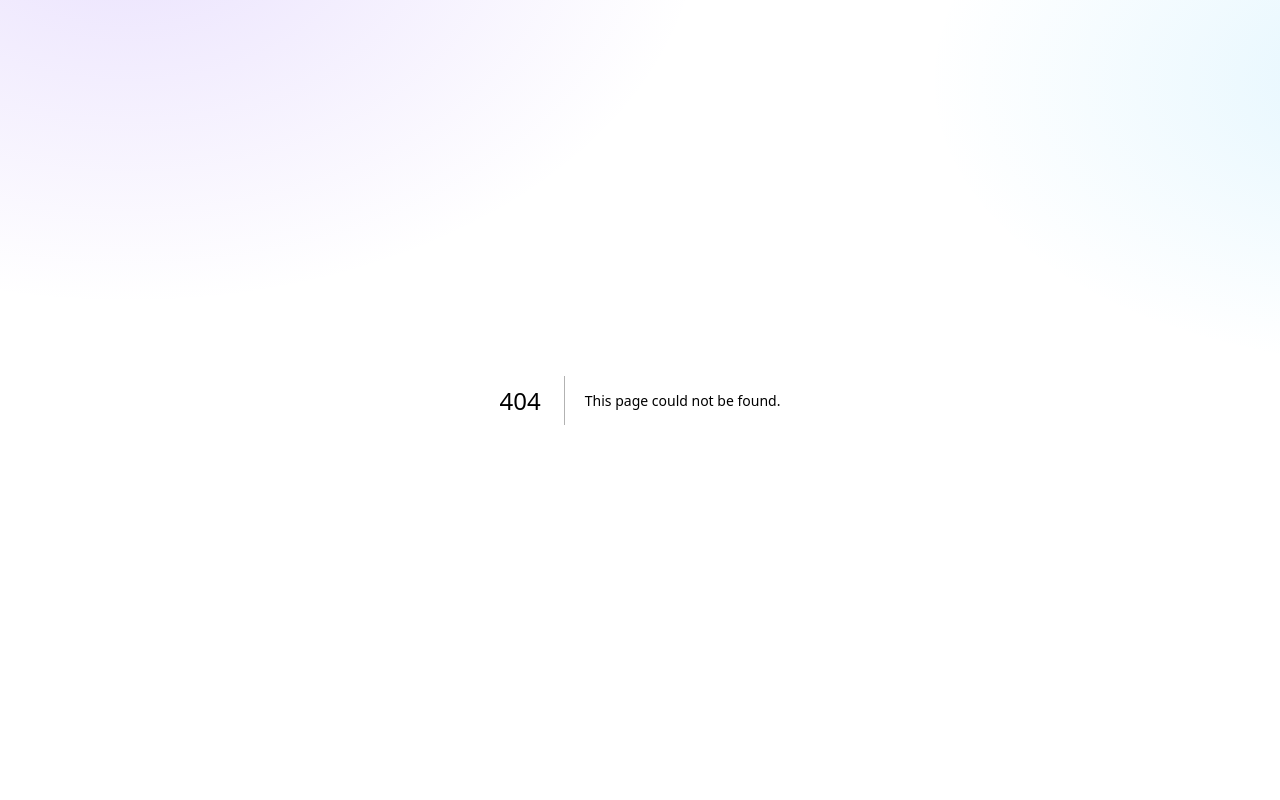
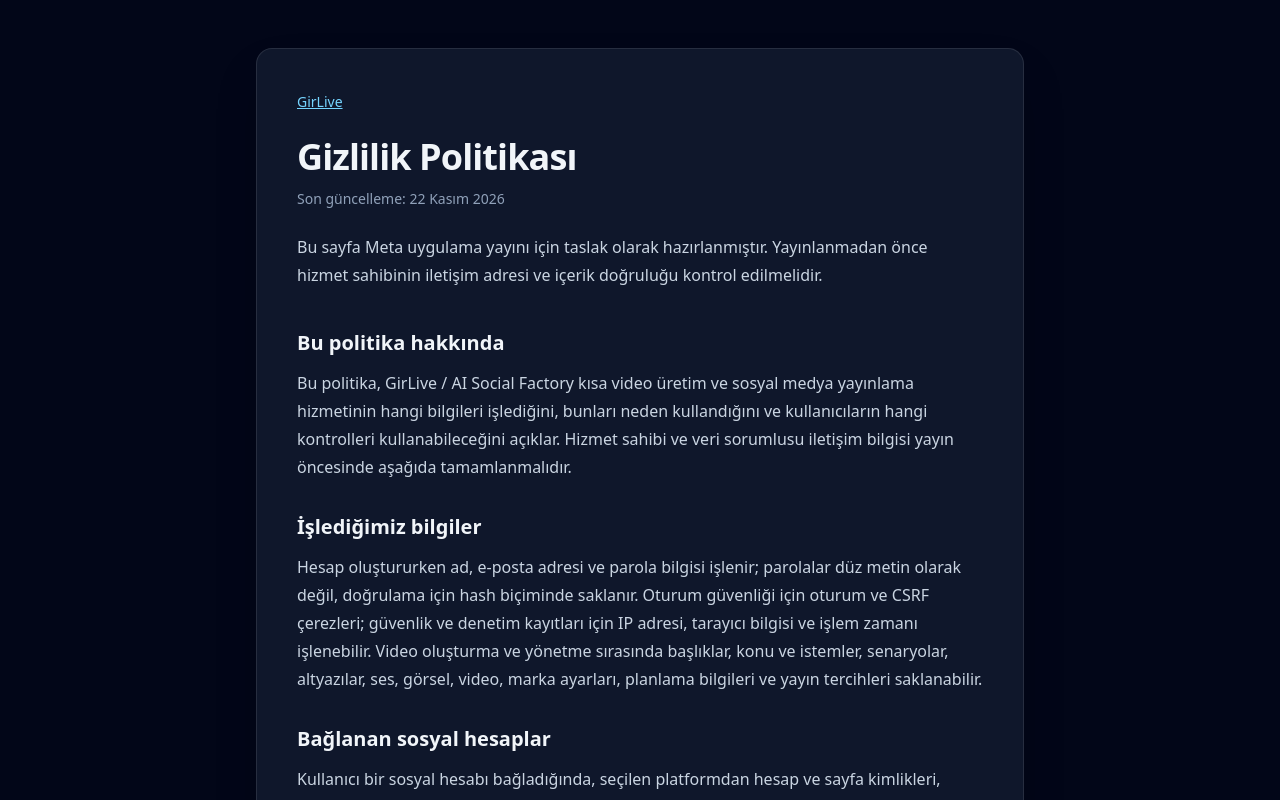
Before and after one commit to mesutbyrm/Yapayzekavideo, a Next.js app in the folder apps/web/: page /privacy in a window 1280 px wide. Before the commit this address had no page. Shown: the top 800 px of the page. Built offline with nearby package versions, Linux system fonts and the light colour scheme.

Commit message:
Add public privacy policy draft

```diff
--- /dev/null
+++ b/apps/web/src/app/privacy/page.tsx
@@ -0,0 +1,70 @@
+import type { Metadata } from "next";
+
+export const metadata: Metadata = {
+  title: "Gizlilik Politikası",
+  description: "GirLive ve AI Social Factory hizmetlerinde kişisel verilerin nasıl işlendiği.",
+  robots: { index: true, follow: true },
+};
+
+const sections = [
+  {
+    title: "Bu politika hakkında",
+    body: "Bu politika, GirLive / AI Social Factory kısa video üretim ve sosyal medya yayınlama hizmetinin hangi bilgileri işlediğini, bunları neden kullandığını ve kullanıcıların hangi kontrolleri kullanabileceğini açıklar. Hizmet sahibi ve veri sorumlusu iletişim bilgisi yayın öncesinde aşağıda tamamlanmalıdır.",
+  },
+  {
+    title: "İşlediğimiz bilgiler",
+    body: "Hesap oluştururken ad, e-posta adresi ve parola bilgisi işlenir; parolalar düz metin olarak değil, doğrulama için hash biçiminde saklanır. Oturum güvenliği için oturum ve CSRF çerezleri; güvenlik ve denetim kayıtları için IP adresi, tarayıcı bilgisi ve işlem zamanı işlenebilir. Video oluşturma ve yönetme sırasında başlıklar, konu ve istemler, senaryolar, altyazılar, ses, görsel, video, marka ayarları, planlama bilgileri ve yayın tercihleri saklanabilir.",
+  },
+  {
+    title: "Bağlanan sosyal hesaplar",
+    body: "Kullanıcı bir sosyal hesabı bağladığında, seçilen platformdan hesap ve sayfa kimlikleri, görünen ad/kullanıcı adı, profil görseli, verilen izin kapsamları ve bağlantı durumu alınabilir. Yayın, analiz ve bağlantı yönetimi için OAuth erişim belirteçleri saklanır; uygulamadaki token saklama alanları AES-256-GCM ile şifrelenir. Yayın işleri, sonuçlar, platform kimlikleri ve sağlanan analiz ölçümleri de hizmetin çalışması için tutulabilir.",
+  },
+  {
+    title: "Bilgileri nasıl kullanıyoruz",
+    body: "Bilgiler; hesabı doğrulamak ve korumak, kullanıcı tarafından istenen fikir/senaryo/video üretimini yürütmek, ses ve altyazı oluşturmak, içeriği planlamak veya bağlı platformlarda yayımlamak, yayın ve analiz sonuçlarını göstermek, maliyetleri ve kullanım sınırlarını hesaplamak, hataları gidermek ve kötüye kullanımı önlemek için kullanılır.",
+  },
+  {
+    title: "Hizmet sağlayıcılarla paylaşım",
+    body: "İçerik üretiminde yönetici tarafından yapılandırılmış metin modeli sağlayıcısına (OpenAI veya Anthropic) gerekli istem ve içerik gönderilebilir. Seslendirme için kullanıcı metni Google Cloud Text-to-Speech'e gönderilebilir. Kullanıcı tarafından seçilen medya sağlayıcıları ve depolama altyapısı (GirLive VPS'si veya yapılandırılmışsa Cloudflare R2) kullanılabilir. Sosyal hesaba bağlanma, yayınlama ve analiz istekleri ilgili platforma, örneğin Meta/Instagram, Facebook, TikTok veya YouTube'a iletilir. Bu sağlayıcılar verileri kendi gizlilik şartlarına göre işleyebilir ve farklı ülkelerde bulundurabilir.",
+  },
+  {
+    title: "Saklama ve güvenlik",
+    body: "Bilgiler, hizmeti sağlamak ve güvenliğini korumak için gerekli olduğu süre boyunca saklanır. Kullanıcı hesabı ve yalnızca o kullanıcıya ait markalar silindiğinde bunlara bağlı içerik ve bağlantı tokenları silinir; platform bağlantılarının iptali mümkün olduğunda denenir. Yedekler ve güvenlik/denetim kayıtları teknik olarak gereken sınırlı süre boyunca kalabilir. Sosyal platformlarda daha önce yayımlanmış gönderiler GirLive hesabını silmekle otomatik silinmez. Parolalar hash'lenir, sosyal OAuth tokenları şifrelenir ve erişimler yetkiye göre sınırlandırılır.",
+  },
+  {
+    title: "Kullanıcı kontrolleri",
+    body: "Kullanıcı, bağlı sosyal hesapları GirLive'den ayırabilir; Sistem Ayarları'ndan hesabına ve sahibi olduğu markalara ait verileri dışa aktarabilir veya hesabını silebilir. Hesap silme işlemi parola doğrulaması ve açık onay ister. Sosyal platformlarda yayımlanmış içerikleri kaldırmak için ilgili platformun araçlarını ayrıca kullanmak gerekir.",
+  },
+  {
+    title: "Çerezler",
+    body: "GirLive oturum açma ve CSRF güvenliği için gerekli oturum çerezlerini kullanır. Bu çerezler hesabın güvenli biçimde kullanılmasına hizmet eder.",
+  },
+  {
+    title: "Güncellemeler ve iletişim",
+    body: "Hizmet veya veri uygulamaları değişirse bu politika güncellenebilir. Gizlilik talepleri ve sorular için yayın öncesinde gerçek ve herkese açık bir iletişim adresi eklenmelidir.",
+  },
+];
+
+export default function PrivacyPage() {
+  return (
+    <main className="min-h-dvh bg-slate-950 px-5 py-12 text-slate-100 sm:px-8">
+      <article className="mx-auto max-w-3xl rounded-2xl border border-white/10 bg-slate-900 p-6 shadow-2xl sm:p-10">
+        <a href="/" className="text-sm text-sky-300 underline">GirLive</a>
+        <h1 className="mt-6 text-3xl font-bold tracking-tight sm:text-4xl">Gizlilik Politikası</h1>
+        <p className="mt-3 text-sm text-slate-400">Son güncelleme: 22 Kasım 2026</p>
+        <p className="mt-6 leading-7 text-slate-300">Bu sayfa Meta uygulama yayını için taslak olarak hazırlanmıştır. Yayınlanmadan önce hizmet sahibinin iletişim adresi ve içerik doğruluğu kontrol edilmelidir.</p>
+        <div className="mt-10 space-y-8">
+          {sections.map((section) => (
+            <section key={section.title}>
+              <h2 className="text-xl font-semibold">{section.title}</h2>
+              <p className="mt-3 leading-7 text-slate-300">{section.body}</p>
+            </section>
+          ))}
+        </div>
+        <div className="mt-10 rounded-xl border border-amber-400/30 bg-amber-400/10 p-4 text-sm leading-6 text-amber-100">
+          Taslak notu: Gizlilik talepleri için kullanılacak herkese açık iletişim adresi henüz eklenmedi. Bu not, gerçek iletişim adresi eklenip metin onaylanmadan kaldırılmamalıdır.
+        </div>
+      </article>
+    </main>
+  );
+}
```
